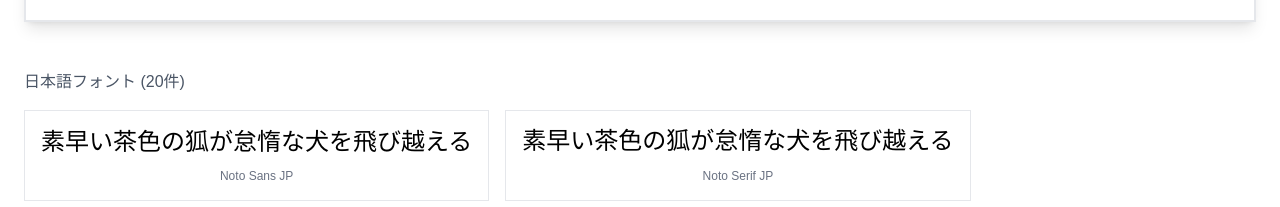
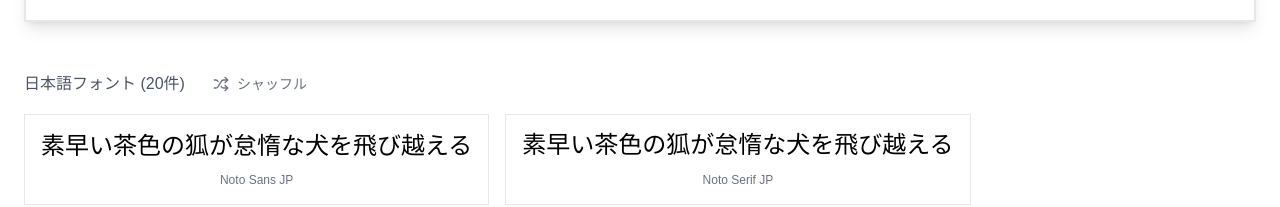
Before and after one commit to hayate1107-pixel/simple-font-viewer, a Next.js app: page / in a window 1280 px wide. Shown: the part 457-664 px from the top of the page. Built offline with nearby package versions, Linux system fonts and the light colour scheme.

Commit message:
Add Shuffle Button

```diff
--- a/src/app/page.tsx
+++ b/src/app/page.tsx
@@ -1,6 +1,6 @@
 'use client';
 import React, { useState, useMemo, useEffect } from 'react';
-import { Type, Languages, Copy, Check, Search, Filter, FolderDown, Mail } from 'lucide-react';
+import { Type, Languages, Copy, Check, Search, Filter, FolderDown, Mail, Shuffle } from 'lucide-react';
 
 function useDebounce<T>(value: T, delay: number): T {
   const [debouncedValue, setDebouncedValue] = useState<T>(value);
@@ -166,6 +166,8 @@ export default function HomePage() {
 
   const [hasUserEditedText, setHasUserEditedText] = useState(false);
 
+  const [displayedFonts, setDisplayedFonts] = useState<FontData[]>([]);
+
   const defaultJapaneseText = 'いろはにほへと ちりぬるを わかよたれそ つねならむ';
   const defaultEnglishText = 'The quick brown fox jumps over the lazy dog';
 
@@ -182,11 +184,18 @@ export default function HomePage() {
 
   const categories = ['すべて', ...Array.from(new Set(currentFonts.map(font => font.category)))];
 
-  const filteredFonts = currentFonts.filter(font => {
-    const matchesSearch = font.name.toLowerCase().includes(searchQuery.toLowerCase());
-    const matchesCategory = selectedCategory === 'すべて' || font.category === selectedCategory;
-    return matchesSearch && matchesCategory;
-  });
+    const filteredFonts = useMemo(() => {
+    return currentFonts.filter(font => {
+      const matchesSearch = font.name.toLowerCase().includes(searchQuery.toLowerCase());
+      const matchesCategory = selectedCategory === 'すべて' || font.category === selectedCategory;
+      return matchesSearch && matchesCategory;
+    });
+  }, [currentFonts, searchQuery, selectedCategory]);
+
+    useEffect(() => {
+    // フィルターされたリストが変更されたら、表示用リストを更新（リセット）する
+    setDisplayedFonts(filteredFonts);
+  }, [filteredFonts]);
 
   const handleLanguageToggle = (isJpSelected: boolean) => {
     // すでに選択されている言語を再度クリックした場合は、何もしない
@@ -290,6 +299,29 @@ export default function HomePage() {
       setIsLoading(false); // ★ 成功しても失敗しても、必ずローディングを終了
     }
   };
+
+    const handleShuffle = () => {
+    // Fisher-Yates (Knuth) Shuffleアルゴリズムで配列をシャッフル
+    const shuffle = (array: FontData[]) => {
+      let currentIndex = array.length,  randomIndex;
+
+      // 残りの要素がある間...
+      while (currentIndex !== 0) {
+        // 残りの要素からランダムな要素を選ぶ...
+        randomIndex = Math.floor(Math.random() * currentIndex);
+        currentIndex--;
+
+        // そして現在の要素と交換する
+        [array[currentIndex], array[randomIndex]] = [
+          array[randomIndex], array[currentIndex]];
+      }
+      return array;
+    };
+
+    // 現在の表示リストのコピーをシャッフルし、Stateを更新する
+    setDisplayedFonts(shuffle([...displayedFonts]));
+  };
+
   return (
     <div className="min-h-screen bg-white">
 
@@ -426,11 +458,21 @@ export default function HomePage() {
 
           {/* フォントリスト */}
           <section>
-            <div className="mb-4 text-gray-600">
+                        <div className="mb-4 text-gray-600 flex items-center">
               <p>
                 {`${isJapanese ? '日本語フォント' : '英語フォント'} (${filteredFonts.length}件)`}
               </p>
+
+              {/* ★ シャッフルボタンを追加 ★ */}
+                            <button
+                onClick={handleShuffle}
+                className="ml-4 flex items-center gap-2 text-sm text-gray-500 hover:text-black transition-colors duration-200 px-3 py-1 rounded-md hover:bg-gray-100"
+              >
+                <Shuffle size={16} />
+                <span>シャッフル</span>
+              </button>
             </div>
+
             {filteredFonts.length === 0 ? (
               <div className="border-2 border-gray-200 rounded-none p-16 text-center">
                 <div className="text-gray-600 text-xl mb-3 font-light">フォントが見つかりません</div>
@@ -438,7 +480,7 @@ export default function HomePage() {
               </div>
             ) : (
               <div className="flex flex-wrap gap-4">
-                {filteredFonts.map((font) => (
+                {displayedFonts.map((font) => (
                   <div key={font.name} className="border border-gray-200 bg-white hover:shadow-lg hover:border-black transition-all duration-200 p-4 rounded-none flex flex-col items-center justify-center min-w-[160px] cursor-pointer" onClick={(e) => handleCardClick(font.name, e)}>
                     <div className="overflow-hidden">
                       <p className="text-center break-all text-black" style={{ fontFamily: font.family, fontSize: `${debouncedFontSize}px`, whiteSpace: 'nowrap', lineHeight: 1.2 }}>
```
